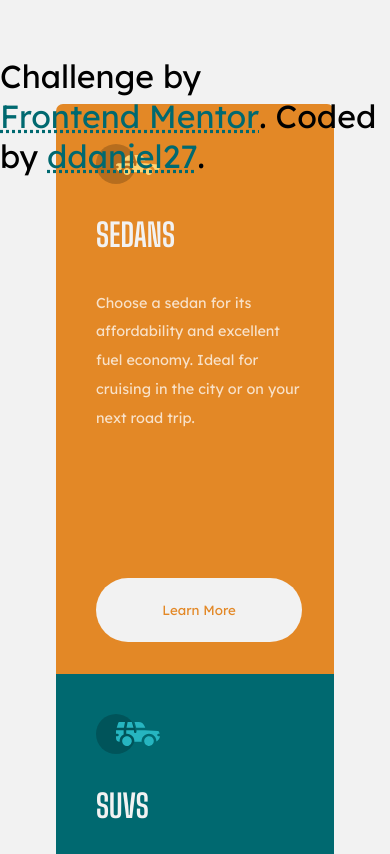
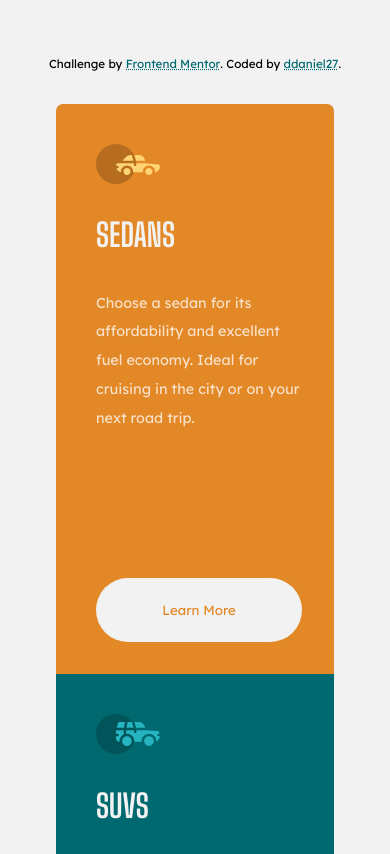
Before and after one commit to ddaniel27/FrontendMentor-NB-CH2, a plain HTML site: page index.html in a window 390 px wide. Shown: the top 854 px of the page. Drawn offline with Linux system fonts and the light colour scheme.

Commit message:
A quick fix in the header text

```diff
--- a/index.html
+++ b/index.html
@@ -42,7 +42,7 @@
   </div>
   <div class="attribution">
     Challenge by <a href="https://www.frontendmentor.io?ref=challenge" target="_blank">Frontend Mentor</a>.
-    Coded by <a href="#">ddaniel27</a>.
+    Coded by <a href="https://github.com/ddaniel27">ddaniel27</a>.
   </div>
 </body>
 </html>
--- a/style.css
+++ b/style.css
@@ -63,11 +63,12 @@ body{
     font-family: 'Lexend Deca', sans-serif;
     outline: none;
     padding: 1rem 2rem;
+    transition: 0.2s ease;
     -webkit-tap-highlight-color: rgba(0,0,0,0);
     -webkit-tap-highlight-color: transparent;
 }
 .section button:hover{
-    background-color: rgba(0,0,0,0);
+    background-color:inherit;
     border: 2px solid var(--light-gray-b);
     color: var(--light-gray-b);
 }
@@ -97,6 +98,9 @@ body{
 }
 
 @media screen and (max-width:880px) {
+    .attribution{
+        font-size: 3vw;
+    }
     .section{
         width: 100%;
     }
```
